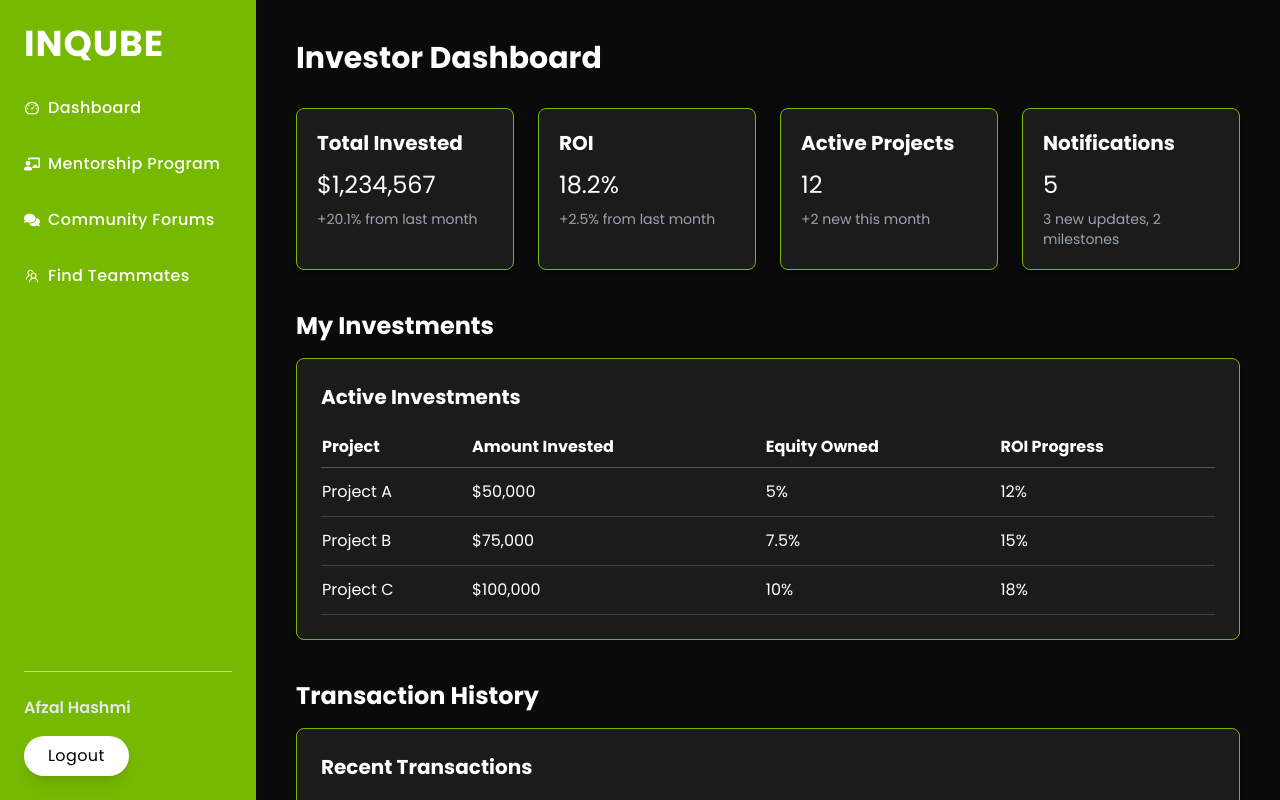
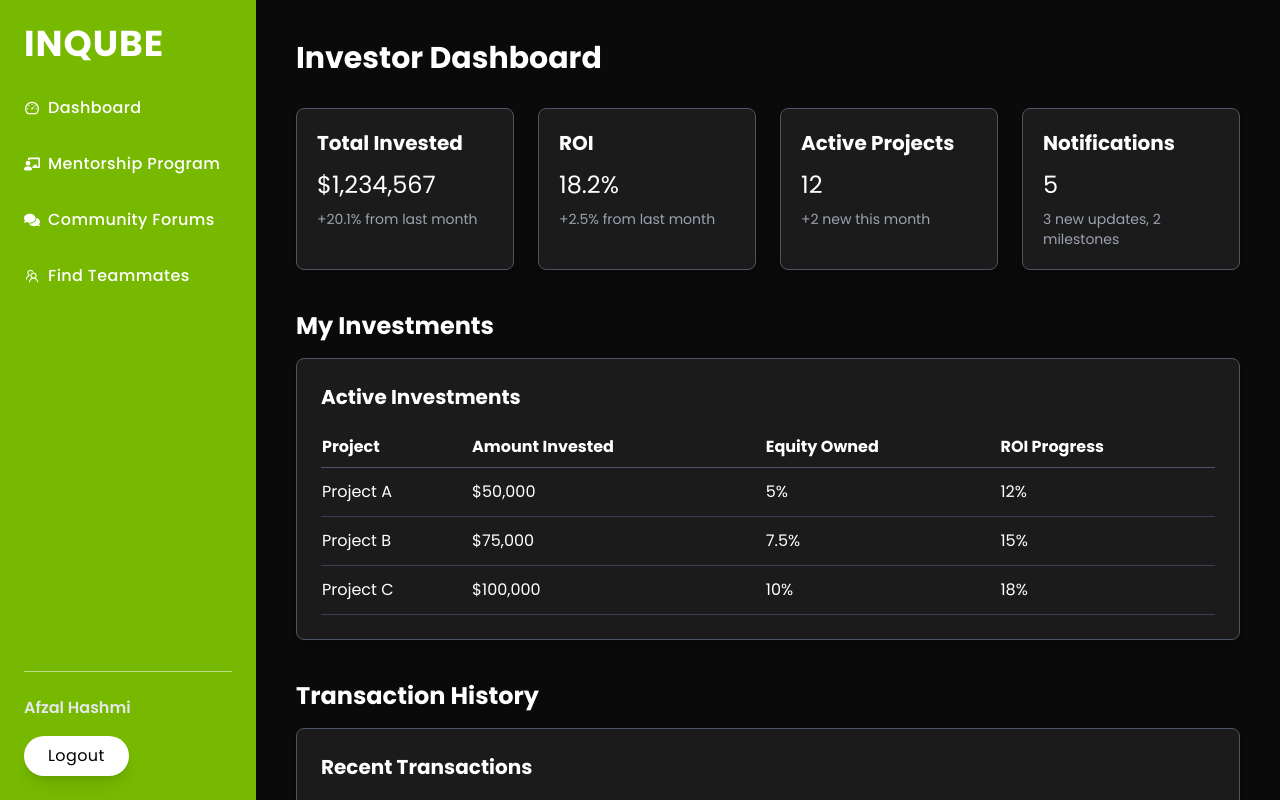
Before and after one commit to Adnan-The-Coder/Inqube-hack-rev, a Next.js app: page /investor in a window 1280 px wide. Built offline with nearby package versions, Linux system fonts and the light colour scheme.

Commit message:
border color

```diff
--- a/app/investor/page.tsx
+++ b/app/investor/page.tsx
@@ -61,7 +61,7 @@ const Dashboard = () => {
           {["Total Invested", "ROI", "Active Projects", "Notifications"].map((item, index) => (
             <div
               key={index}
-              className="bg-[#1b1b1b] p-5 rounded-lg border border-[#76b900] shadow-md hover:shadow-lg transition"
+              className="bg-[#1b1b1b] p-5 rounded-lg border border-gray-600 shadow-md hover:shadow-lg transition"
             >
               <h3 className="text-xl font-bold">{item}</h3>
               <p className="text-2xl mt-3">
@@ -80,7 +80,7 @@ const Dashboard = () => {
           ))}
         </div>
         <h3 className="text-2xl font-bold mb-4 text-center md:text-left">My Investments</h3>
-        <div className="bg-[#1b1b1b] p-6 rounded-lg border border-[#76b900] mb-10 shadow-md">
+        <div className="bg-[#1b1b1b] p-6 rounded-lg border border-gray-600 mb-10 shadow-md">
           <h4 className="text-xl font-bold mb-4">Active Investments</h4>
           <table className="w-full text-left text-sm md:text-base">
             <thead>
@@ -108,7 +108,7 @@ const Dashboard = () => {
           </table>
         </div>
         <h3 className="text-2xl font-bold mb-4 text-center md:text-left">Transaction History</h3>
-        <div className="bg-[#1b1b1b] p-6 rounded-lg border border-[#76b900] shadow-md">
+        <div className="bg-[#1b1b1b] p-6 rounded-lg border border-gray-600 shadow-md">
           <h4 className="text-xl font-bold mb-4">Recent Transactions</h4>
           <table className="w-full text-left text-sm md:text-base">
             <thead>
```
